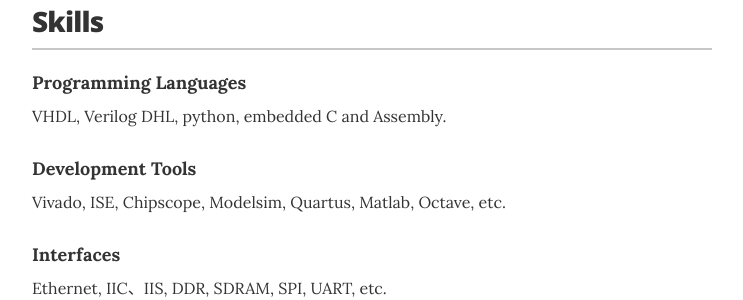
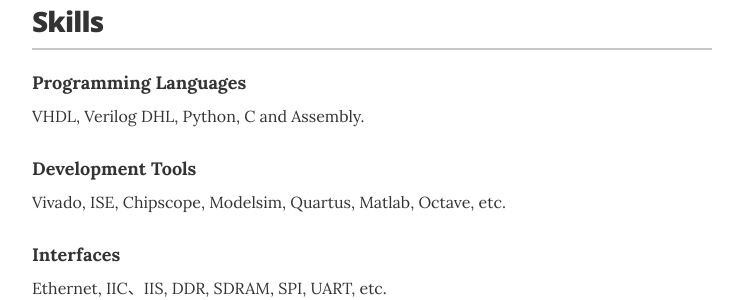
Before and after one commit to miaomiaogao/resume, a Jekyll site: the page built from index.html, in a window 1280 px wide and 900 px high, scrolled down 2159 px. Shown: the part 502-802 px from the top of the window, without its empty margins (268-1011 px from the left). Built offline with Jekyll 4.4.1, drawn with Linux system fonts in a browser that asks for light colours.

```diff
--- a/_config.yml
+++ b/_config.yml
@@ -35,7 +35,7 @@ resume_section_associations:    false
 # uncomment the options you wish to display, and add your own URL
 resume_social_links:
   resume_github_url:            "https://github.com/miaomiaogao"
-  resume_linkedin_url:          "https://www.linkedin.com/in/miaomiao-gao-217778130/"
+  resume_linkedin_url:          "https://www.linkedin.com/in/miaomiaogao/"
   resume_website_url:           "http://miaomiaogao.github.io/resume"
 
 # Design settings
--- a/_layouts/resume.html
+++ b/_layouts/resume.html
@@ -195,7 +195,7 @@
 
         <div class="resume-item">
           <h4 class="resume-item-details">Programming Languages</h4>
-          <p class="resume-item-copy"> VHDL, Verilog DHL, python, embedded C and Assembly.
+          <p class="resume-item-copy"> VHDL, Verilog DHL, Python, C and Assembly.
 </p>
         </div>
 
```
